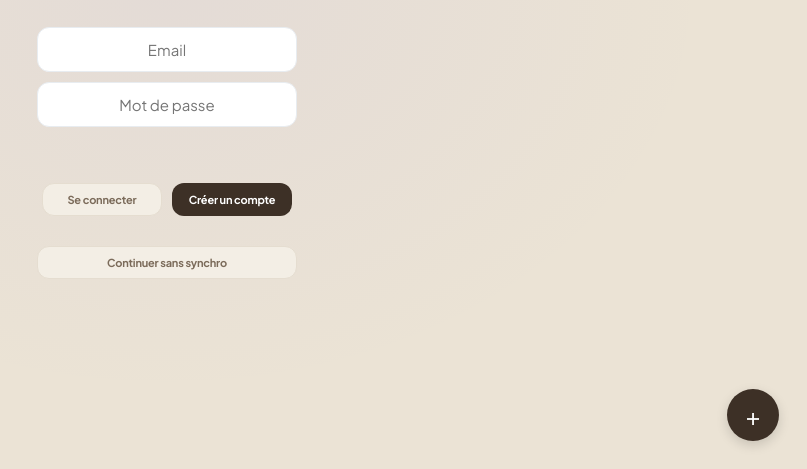
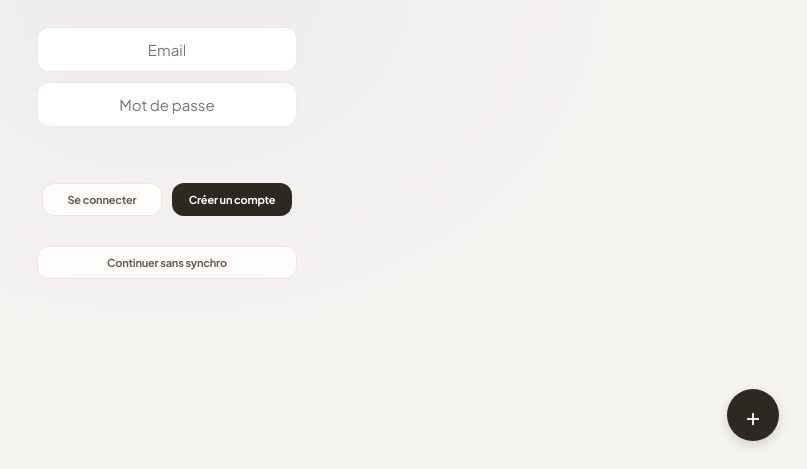
Before and after one commit to Lilrastamax/papaapp, a plain HTML site: page index.html in a window 1280 px wide. Shown: the part 331-800 px from the top of the page, without its empty margins (473-1280 px from the left). Drawn offline with Linux system fonts and the light colour scheme.

Commit message:
Design : palette plus douce, plus d'espace

```diff
--- a/app.css
+++ b/app.css
@@ -1,24 +1,24 @@
 @import url('https://fonts.googleapis.com/css2?family=Plus+Jakarta+Sans:wght@400;500;600;700;800&display=swap');
 
 :root {
-  --primary: #7B6B5A;
-  --primary-dark: #5E5042;
-  --primary-light: #F0EBE0;
-  --accent: #C4956A;
-  --accent-light: #F5EDE0;
-  --bg: #EBE3D5;
-  --card: #F3EEE5;
-  --card-alt: #F0EBE2;
-  --text: #3D3026;
-  --text-light: #8C7E6E;
-  --danger: #C4795A;
-  --success: #7D9B7A;
-  --border: #E5DDD0;
-  --radius: 18px;
-  --radius-sm: 14px;
-  --radius-xs: 10px;
-  --shadow-sm: 0 1px 2px rgba(61,48,38,0.04);
-  --shadow: 0 2px 8px rgba(61,48,38,0.05);
+  --primary: #6B5E52;
+  --primary-dark: #4A4038;
+  --primary-light: #F5F2ED;
+  --accent: #C4A26A;
+  --accent-light: #FBF7F0;
+  --bg: #F6F4F0;
+  --card: #FEFDFB;
+  --card-alt: #F8F5F1;
+  --text: #2D2822;
+  --text-light: #9A9086;
+  --danger: #C47A6A;
+  --success: #7DA07D;
+  --border: #EBE6DE;
+  --radius: 16px;
+  --radius-sm: 12px;
+  --radius-xs: 8px;
+  --shadow-sm: 0 1px 3px rgba(45,40,34,0.04);
+  --shadow: 0 2px 8px rgba(45,40,34,0.06);
   --font: 'Plus Jakarta Sans', -apple-system, BlinkMacSystemFont, 'Segoe UI', Roboto, sans-serif;
   --nav-height: 68px;
   --header-height: 60px;
@@ -92,7 +92,7 @@ input, textarea, button, select { font-family: var(--font); }
 /* ========== CONTENT ========== */
 .screen-container {
   flex: 1; overflow-y: auto; overflow-x: hidden;
-  padding: 14px 14px 20px;
+  padding: 18px 16px 24px;
   -webkit-overflow-scrolling: touch;
   scroll-behavior: smooth;
 }
@@ -290,7 +290,7 @@ body.dark .week-day.today:hover { background: #6C5CE7; }
 /* ========== CARDS ========== */
 .card {
   background: var(--card); border-radius: var(--radius);
-  padding: 18px; margin-bottom: 14px;
+  padding: 20px 18px; margin-bottom: 16px;
   box-shadow: var(--shadow-sm);
   border: 1px solid var(--border);
   transition: box-shadow var(--transition), transform var(--transition);
```
